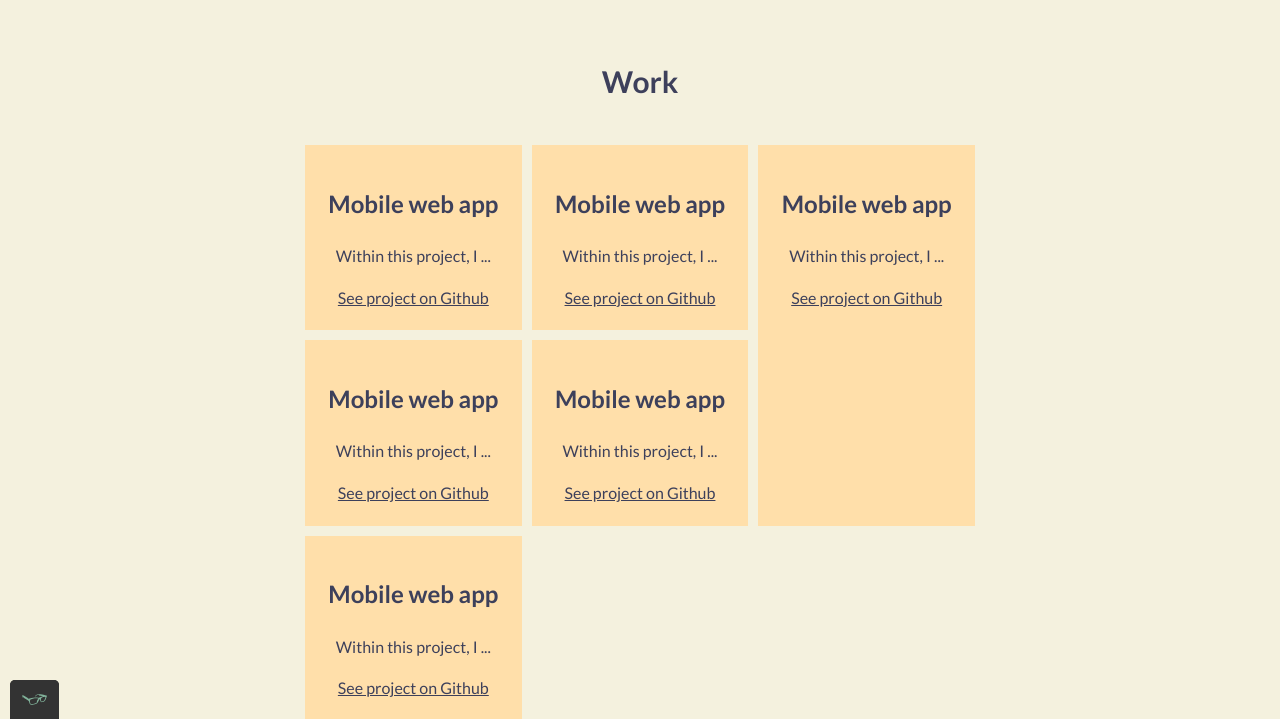
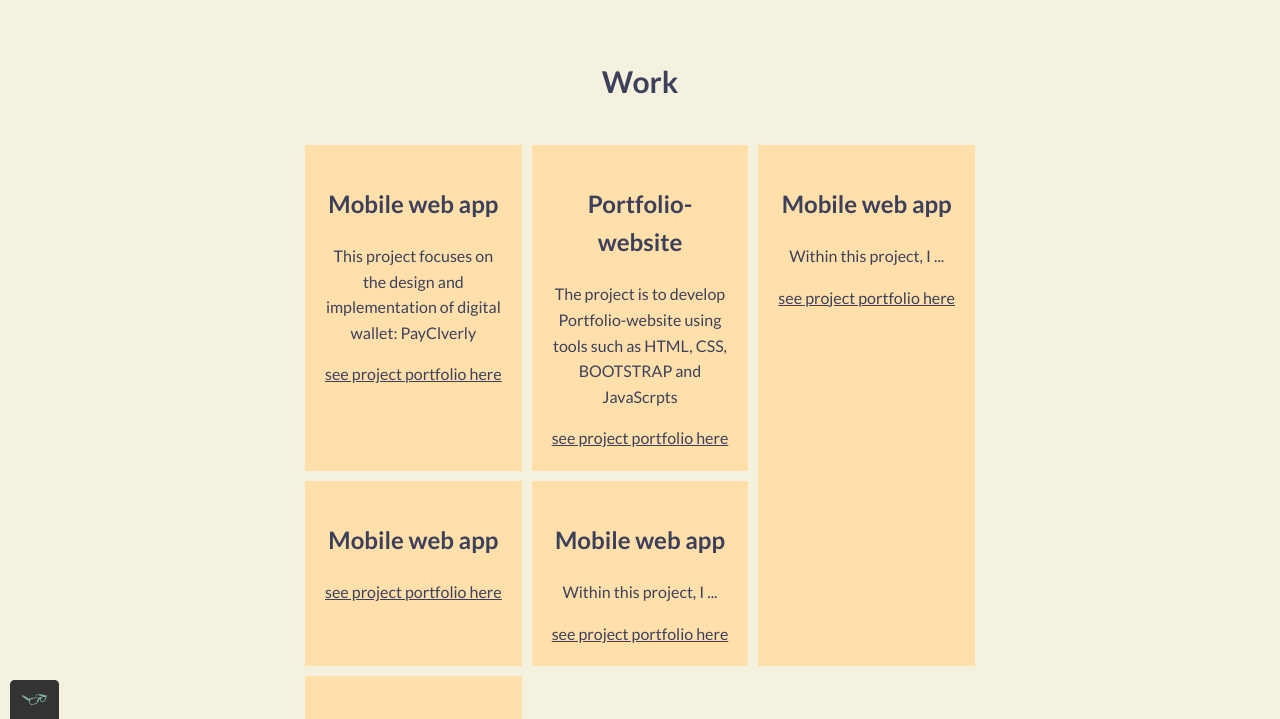
Before and after one commit to NextParadym/portfolio-website, a plain HTML site: page work.html in a window 1280 px wide. Shown: the part 81-800 px from the top of the page. Drawn offline with nearby package versions, Linux system fonts and the light colour scheme.

Commit message:
Updated scripts

```diff
--- a/work.html
+++ b/work.html
@@ -9,6 +9,7 @@
     <link rel="stylesheet" type="text/css" href="https://cdnjs.cloudflare.com/ajax/libs/normalize/8.0.0/normalize.min.css">
       <link rel="stylesheet" type="text/css" href="css/styles.css">
 </head>
+
 
 <!--BEGINNING OF HEADER SECTION!-->
 <header class="page-header">
@@ -45,10 +46,29 @@
 
     <div class="grid__item">
       <h2>Mobile web app</h2>
+      <p>This project focuses on the design and implementation of digital wallet: PayClverly
+      </p>
+      <div class="link">
+      <a href="https://www.behance.net/lawrenceibeh"> see project portfolio here  </a>
+    </div>
+
+    </div>
+
+    <div class="grid__item">
+      <h2>Portfolio-website</h2>
+      <p>The project is to develop Portfolio-website using tools such as HTML, CSS, BOOTSTRAP and JavaScrpts
+      </p>
+      <div class="link">
+      <a href="https://nextparadym.github.io/portfolio-website/"> see project portfolio here  </a>
+    </div>
+    </div>
+    <div class="grid__item">
+      <h2>Mobile web app</h2>
       <p>
-        Within this project, I ...
-      </p>
-      <a href="#">See project on Github</a>
+        <div class="link">
+        <a href="https://www.behance.net/lawrenceibeh"> see project portfolio here  </a>
+      </div>
+
     </div>
 
     <div class="grid__item">
@@ -56,7 +76,10 @@
       <p>
         Within this project, I ...
       </p>
-      <a href="#">See project on Github</a>
+      <div class="link">
+      <a href="https://www.behance.net/lawrenceibeh"> see project portfolio here  </a>
+    </div>
+
     </div>
 
     <div class="grid__item">
@@ -64,7 +87,10 @@
       <p>
         Within this project, I ...
       </p>
-      <a href="#">See project on Github</a>
+      <div class="link">
+      <a href="https://www.behance.net/lawrenceibeh"> see project portfolio here  </a>
+    </div>
+
     </div>
 
     <div class="grid__item">
@@ -72,28 +98,14 @@
       <p>
         Within this project, I ...
       </p>
-      <a href="#">See project on Github</a>
+      <div class="link">
+      <a href="https://www.behance.net/lawrenceibeh"> see project portfolio here  </a>
     </div>
 
-    <div class="grid__item">
-      <h2>Mobile web app</h2>
-      <p>
-        Within this project, I ...
-      </p>
-      <a href="#">See project on Github</a>
-    </div>
-
-    <div class="grid__item">
-      <h2>Mobile web app</h2>
-      <p>
-        Within this project, I ...
-      </p>
-      <a href="#">See project on Github</a>
     </div>
   </div>
 </section>
 <!--END OF MAIN  CONTENT->
-
 
 <!-BEGINNING OF FOOTER SECTION!-->
 
```
Also changed, not shown: 1 other file.
